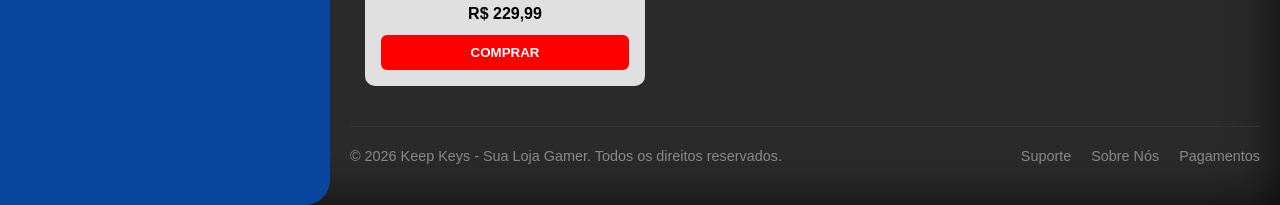
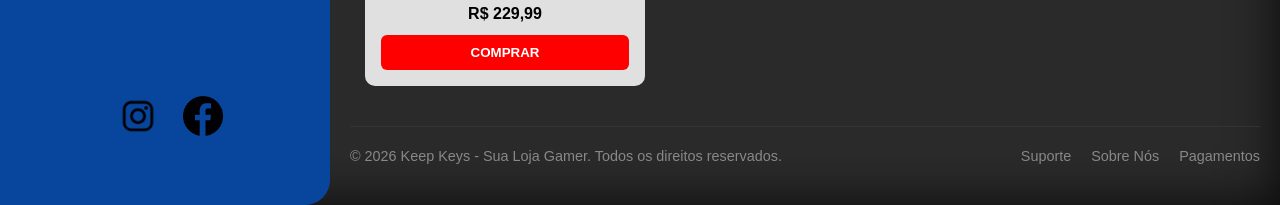
Before and after one commit to KelvinLeardini/PROJETO-AULA-FRONT-END, a plain HTML site: page index.html in a window 1280 px wide. Shown: the part 1613-1818 px from the top of the page. Drawn offline with Linux system fonts and the light colour scheme.

Commit message:
Inicio de tudo

```diff
--- a/index.html
+++ b/index.html
@@ -23,7 +23,16 @@
                 <li><a href="xbox.html">Xbox</a></li>
                 <li><a href="Steam.html">Steam</a></li>
             </ul>
+
+        </div>
         </nav>
+
+            <div class="footer-redes">
+                <div class="icones-redes">
+                    <a href="https://www.instagram.com/" aria-label="Instagram" target="_blank"><img src="IMAGENS/INSTLOGO.webp"></img></a>
+                    <a href="https://www.facebook.com/" aria-label="Facebook" target="_blank"><img src="IMAGENS/FACELOGO.png"></img></a>
+                </div>
+            </div>
         </div>
     </aside>
 
--- a/style.css
+++ b/style.css
@@ -618,3 +618,31 @@ footer ul li a:hover {
 .btn-lanc:hover {
     background-color: #1c6e2f;
 }
+
+.footer-redes {
+    margin-top: auto;
+    display: flex;
+    flex-direction: column;
+    align-items: center;
+    gap: 10px;
+    padding: 15px 0;
+}
+
+/* Força a redução das imagens sobrescrevendo o atributo width do HTML */
+aside .footer-redes .icones-redes a img {
+    width: 40px !important;
+    max-width: 40px !important;
+    height: 40px !important;
+    object-fit: contain;
+    display: inline-block;
+    margin-top: auto;
+}
+
+/* Garante os ícones lado a lado e centralizados */
+aside .footer-redes .icones-redes {
+    display: flex !important;
+    flex-direction: row !important;
+    justify-content: center;
+    align-items: center;
+    gap: 15px;
+}
```
Also changed, not shown: IMAGENS/FACELOGO.png (added), IMAGENS/INSTLOGO.webp (added).
